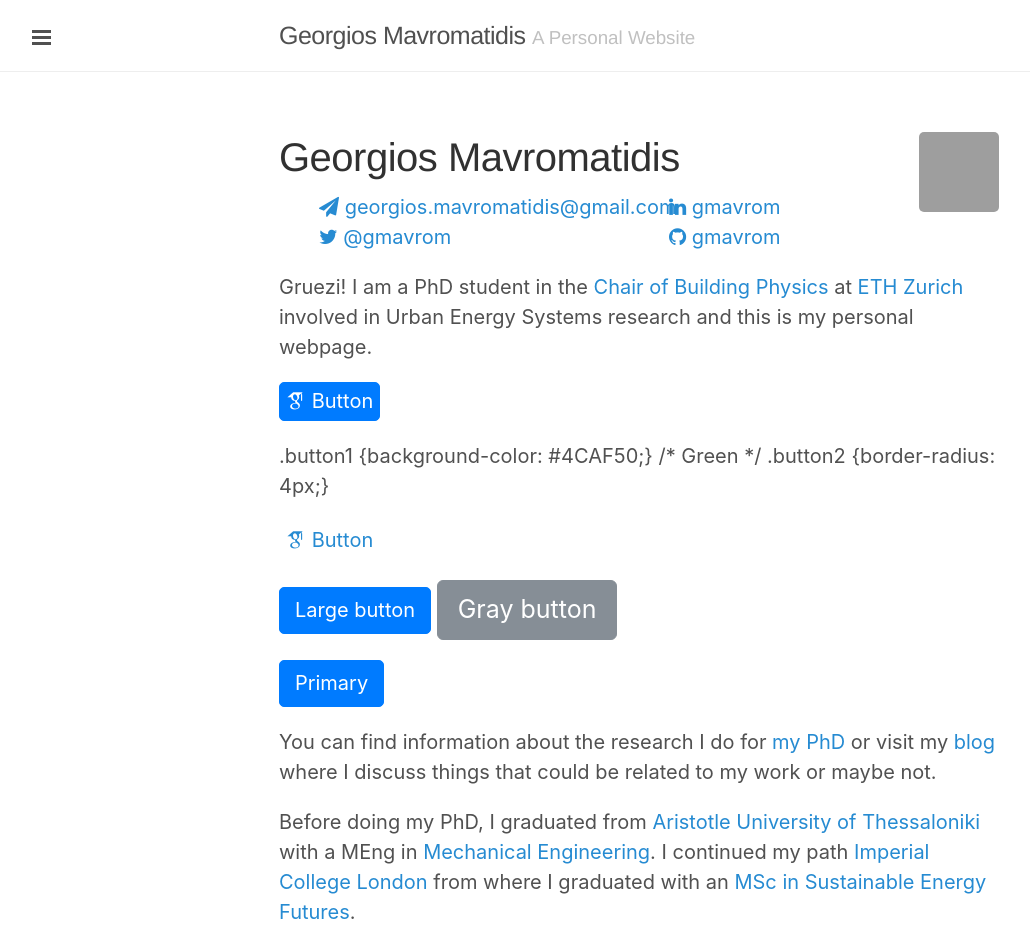
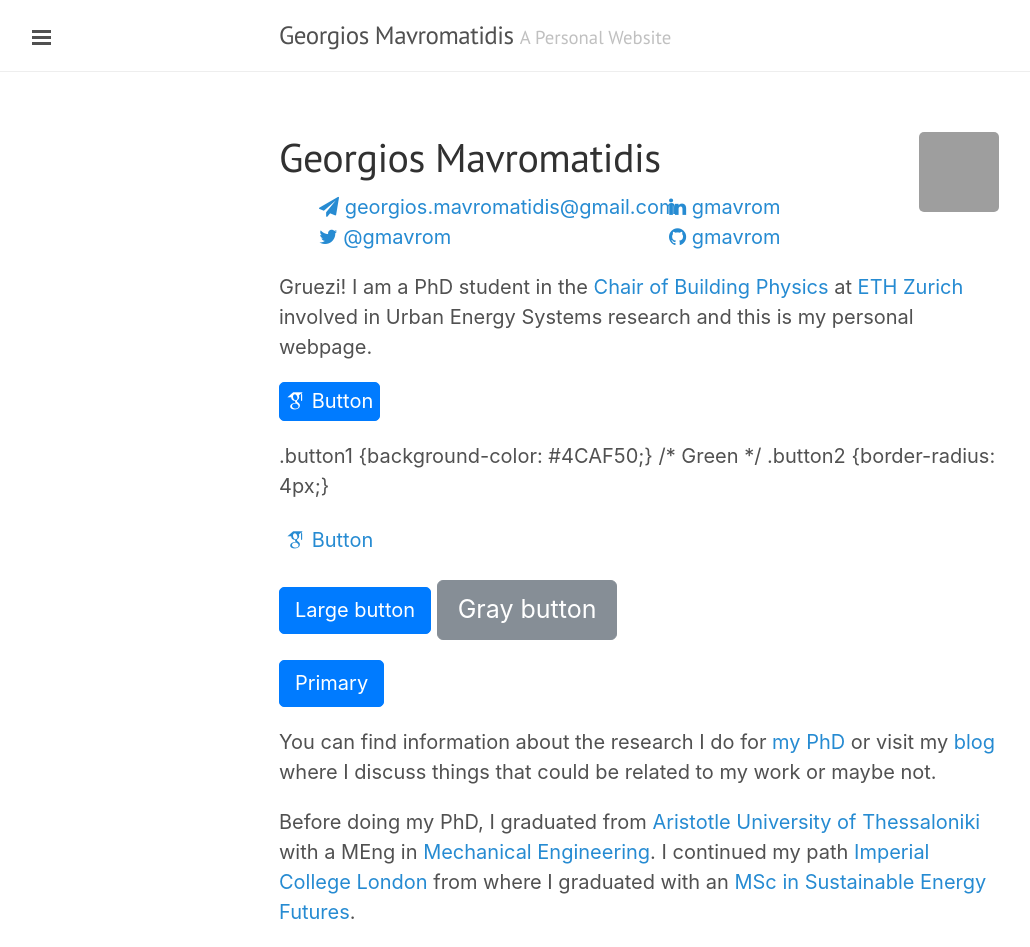
Before and after one commit to gmavrom33/gmavrom.github.io, a Jekyll site: the page built from index.md, in a window 1280 px wide. Shown: the whole page, without its empty margins (1-1031 px from the left). Built offline with Jekyll 4.4.1, drawn with Linux system fonts in a browser that asks for light colours; nearby versions of some CDN libraries; some web fonts are replaced; grey boxes are pictures that could not be loaded.

Commit message:
Update head.html

```diff
--- a/_includes/head.html
+++ b/_includes/head.html
@@ -16,13 +16,13 @@
   <!-- CSS -->
   <link rel="stylesheet" href="https://maxcdn.bootstrapcdn.com/bootstrap/4.0.0-beta/css/bootstrap.min.css" integrity="sha384-/Y6pD6FV/Vv2HJnA6t+vslU6fwYXjCFtcEpHbNJ0lyAFsXTsjBbfaDjzALeQsN6M" crossorigin="anonymous">  <link rel="stylesheet" href="/css/custom_boots.css" >
   <link rel="stylesheet" href="//maxcdn.bootstrapcdn.com/font-awesome/4.3.0/css/font-awesome.min.css" >
+  <link rel="stylesheet" href="/public/css/custom.css">
+  <link rel="stylesheet" href="https://fonts.googleapis.com/css?family=PT+Serif:400,400italic,700%7CPT+Sans:400">
+  <link rel="stylesheet" href="/css/academicons.css"/>
   <link rel="stylesheet" href="/public/css/poole.css">
   <link rel="stylesheet" href="/public/css/syntax.css">
   <link rel="stylesheet" href="/public/css/lanyon.css">
   <link rel="stylesheet" href="/public/css/cv_styles.css">
-  <link rel="stylesheet" href="/public/css/custom.css">
-  <!-- <link rel="stylesheet" href="https://fonts.googleapis.com/css?family=PT+Serif:400,400italic,700%7CPT+Sans:400"> -->
-  <link rel="stylesheet" href="/css/academicons.css"/>
 
   <!-- Icons -->
   <link rel="apple-touch-icon-precomposed" sizes="144x144" href="/public/apple-touch-icon-144-precomposed.png">
```
